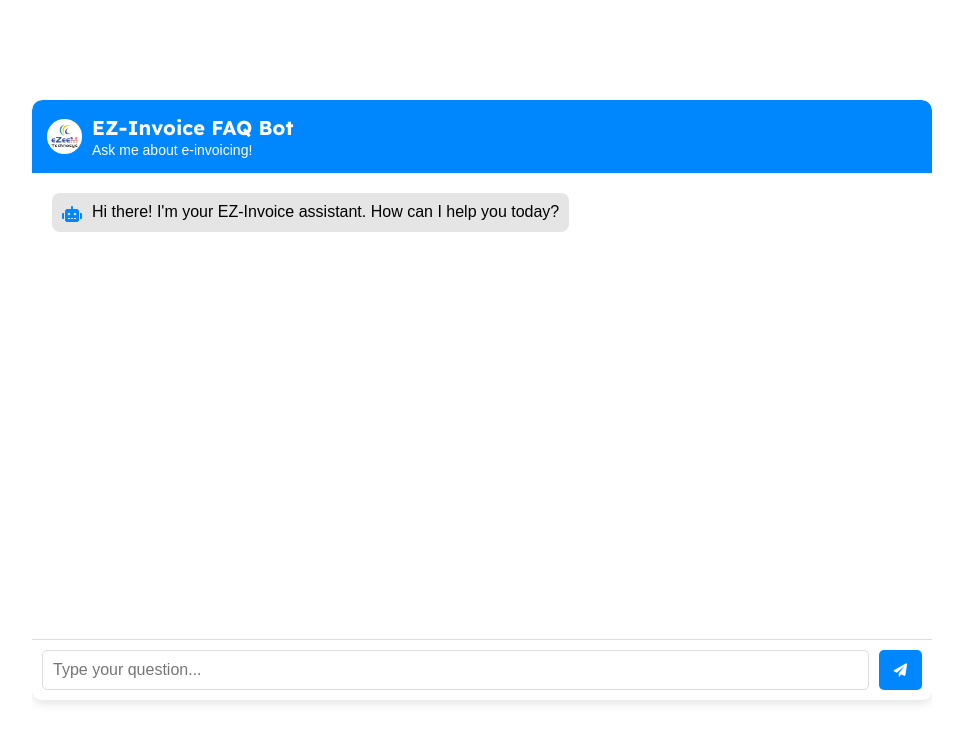
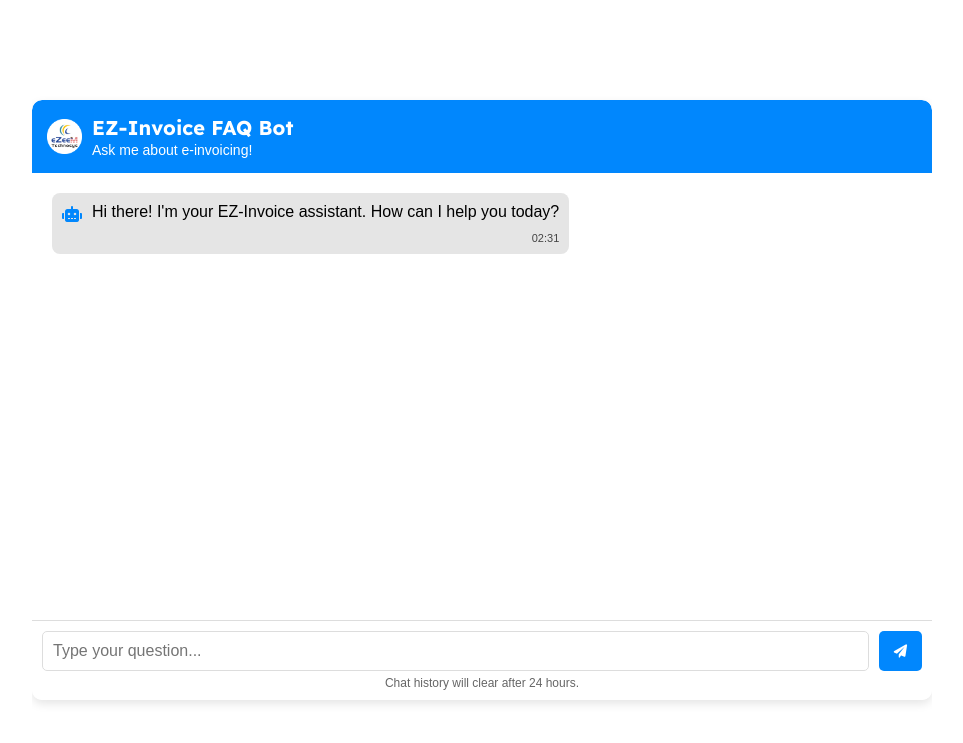
Before and after one commit to ema4ezeem/ezee-e-invoice, a Flask app: page / in a window 1280 px wide. Shown: the top 743 px of the page, without its empty margins (158-1121 px from the left). Run offline with Flask 3, Linux system fonts and the light colour scheme.

Commit message:
Update index.html

```diff
--- a/templates/index.html
+++ b/templates/index.html
@@ -67,22 +67,34 @@
             margin: 5px;
             border-radius: 8px;
             display: flex;
-            align-items: flex-start;
+            flex-direction: column;
         }
         .message-content {
             word-wrap: break-word;
+        }
+        .message-timestamp {
+            font-size: 11px;
+            margin-top: 5px;
+            opacity: 0.7;
+            align-self: flex-end;
         }
         .user {
             align-self: flex-end;
             background: #0187fd;
             color: white;
         }
+        .user .message-timestamp {
+            color: rgba(255, 255, 255, 0.8);
+        }
         .bot {
             align-self: flex-start;
             background: #e5e5e5;
             color: black;
+        }
+        .bot-header {
             display: flex;
             align-items: flex-start;
+            margin-bottom: 5px;
         }
         .bot i {
             margin-right: 10px;
@@ -120,6 +132,10 @@
             padding: 10px;
             background: white;
             border-top: 1px solid #ddd;
+            flex-direction: column;
+        }
+        .input-row {
+            display: flex;
         }
         input {
             flex: 1;
@@ -153,6 +169,12 @@
             font-family: monospace;
             font-size: 0.9em;
         }
+        .auto-clear-notice {
+            font-size: 12px;
+            color: #666;
+            text-align: center;
+            margin-top: 5px;
+        }
         /* Mobile adjustments */
         @media (max-width: 768px) {
             .chat-container {
@@ -179,18 +201,35 @@
         </div>
         <div class="chat-box" id="chat-box"></div>
         <div class="input-container">
+            <div class="input-row">
                 <input type="text" id="user-input" placeholder="Type your question..." onkeydown="handleKeyPress(event)" aria-label="Message input">
                 <button onclick="sendMessage()" id="send-button" aria-label="Send message"><i class="fas fa-paper-plane"></i></button>
+            </div>
+            <div class="auto-clear-notice">Chat history will clear after 24 hours.</div>
         </div>
     </div>
 
     <script>
         // Initialize chat history storage
-        let chatHistory = localStorage.getItem('ezInvoiceChatHistory') ?
-            JSON.parse(localStorage.getItem('ezInvoiceChatHistory')) : [];
+        let chatHistory = [];
 
-        // Load chat history if available
+        // Load chat history if available and not expired
         function loadChatHistory() {
+            const storedData = localStorage.getItem('ezInvoiceChatHistory');
+            const lastClearTime = localStorage.getItem('ezInvoiceLastClearTime');
+            const currentTime = new Date().getTime();
+
+            // Check if 24 hours have passed since last clear
+            if (lastClearTime && (currentTime - parseInt(lastClearTime)) > 24 * 60 * 60 * 1000) {
+                clearChat(false);
+                return;
+            }
+
+            if (storedData) {
+                try {
+                    chatHistory = JSON.parse(storedData);
+
+                    // Render stored messages
                     const chatBox = document.getElementById("chat-box");
 
                     if (chatHistory.length > 0) {
@@ -199,15 +238,32 @@
                             msgDiv.classList.add("message", msg.sender);
 
                             if (msg.sender === "bot") {
-                        msgDiv.innerHTML = `<i class="fas fa-robot"></i><div class="message-content">${msg.text}</div>`;
+                                msgDiv.innerHTML = `
+                                    <div class="bot-header">
+                                        <i class="fas fa-robot"></i>
+                                        <div class="message-content">${msg.text}</div>
+                                    </div>
+                                    <div class="message-timestamp">${formatTimestamp(msg.timestamp)}</div>
+                                `;
                             } else {
-                        msgDiv.innerHTML = `<div class="message-content">${msg.text}</div>`;
+                                msgDiv.innerHTML = `
+                                    <div class="message-content">${msg.text}</div>
+                                    <div class="message-timestamp">${formatTimestamp(msg.timestamp)}</div>
+                                `;
                             }
 
                             chatBox.appendChild(msgDiv);
                         });
 
                         chatBox.scrollTop = chatBox.scrollHeight;
+                    } else {
+                        // Add welcome message if no history
+                        addMessage("Hi there! I'm your EZ-Invoice assistant. How can I help you today?", "bot");
+                    }
+                } catch (e) {
+                    console.error("Error parsing chat history:", e);
+                    addMessage("Hi there! I'm your EZ-Invoice assistant. How can I help you today?", "bot");
+                }
             } else {
                 // Add welcome message if no history
                 addMessage("Hi there! I'm your EZ-Invoice assistant. How can I help you today?", "bot");
@@ -267,21 +323,45 @@
             let msgDiv = document.createElement("div");
             msgDiv.classList.add("message", sender);
 
+            const timestamp = new Date().getTime();
+            const formattedTime = formatTimestamp(timestamp);
+
             if (sender === "bot") {
-                msgDiv.innerHTML = `<i class="fas fa-robot"></i><div class="message-content">${text}</div>`;
+                msgDiv.innerHTML = `
+                    <div class="bot-header">
+                        <i class="fas fa-robot"></i>
+                        <div class="message-content">${text}</div>
+                    </div>
+                    <div class="message-timestamp">${formattedTime}</div>
+                `;
             } else {
-                msgDiv.innerHTML = `<div class="message-content">${text}</div>`;
+                msgDiv.innerHTML = `
+                    <div class="message-content">${text}</div>
+                    <div class="message-timestamp">${formattedTime}</div>
+                `;
             }
 
             chatBox.appendChild(msgDiv);
             chatBox.scrollTop = chatBox.scrollHeight;
         }
 
+        function formatTimestamp(timestamp) {
+            const date = new Date(timestamp);
+            const hours = date.getHours().toString().padStart(2, '0');
+            const minutes = date.getMinutes().toString().padStart(2, '0');
+            return `${hours}:${minutes}`;
+        }
+
         function addTypingIndicator() {
             let chatBox = document.getElementById("chat-box");
             let typingDiv = document.createElement("div");
             typingDiv.classList.add("message", "bot");
-            typingDiv.innerHTML = `<i class="fas fa-robot"></i><div class="typing"><span class="dot"></span><span class="dot"></span><span class="dot"></span></div>`;
+            typingDiv.innerHTML = `
+                <div class="bot-header">
+                    <i class="fas fa-robot"></i>
+                    <div class="typing"><span class="dot"></span><span class="dot"></span><span class="dot"></span></div>
+                </div>
+            `;
             chatBox.appendChild(typingDiv);
             chatBox.scrollTop = chatBox.scrollHeight;
             return typingDiv;
@@ -299,7 +379,9 @@
         }
 
         function saveToChatHistory(text, sender) {
-            chatHistory.push({ text, sender });
+            const timestamp = new Date().getTime();
+
+            chatHistory.push({ text, sender, timestamp });
 
             // Keep only the last 50 messages to prevent localStorage overflow
             if (chatHistory.length > 50) {
@@ -307,6 +389,11 @@
             }
 
             localStorage.setItem('ezInvoiceChatHistory', JSON.stringify(chatHistory));
+
+            // Set last clear time if not already set
+            if (!localStorage.getItem('ezInvoiceLastClearTime')) {
+                localStorage.setItem('ezInvoiceLastClearTime', timestamp.toString());
+            }
         }
 
         function handleKeyPress(event) {
@@ -316,15 +403,40 @@
             }
         }
 
-        function clearChat() {
+        function clearChat(showMessage = true) {
             document.getElementById("chat-box").innerHTML = "";
             chatHistory = [];
             localStorage.removeItem('ezInvoiceChatHistory');
+
+            // Update last clear time
+            const currentTime = new Date().getTime();
+            localStorage.setItem('ezInvoiceLastClearTime', currentTime.toString());
+
+            if (showMessage) {
                 addMessage("Chat history cleared. How can I help you today?", "bot");
+            } else {
+                addMessage("Welcome back! Previous chat history was automatically cleared after 24 hours. How can I help you today?", "bot");
+            }
         }
 
-        // Load chat history or display welcome message on page load
-        document.addEventListener("DOMContentLoaded", loadChatHistory);
+        // Check for expired chat history on page load and periodically
+        function setupAutoClear() {
+            // Check every hour if the chat history should be cleared (24 hour expiry)
+            setInterval(() => {
+                const lastClearTime = localStorage.getItem('ezInvoiceLastClearTime');
+                const currentTime = new Date().getTime();
+
+                if (lastClearTime && (currentTime - parseInt(lastClearTime)) > 24 * 60 * 60 * 1000) {
+                    clearChat(false);
+                }
+            }, 60 * 60 * 1000); // Check every hour
+        }
+
+        // Load chat history and setup auto-clear on page load
+        document.addEventListener("DOMContentLoaded", () => {
+            loadChatHistory();
+            setupAutoClear();
+        });
     </script>
 </body>
 </html>
```
Lines whose indentation alone changed are shown as unchanged.
